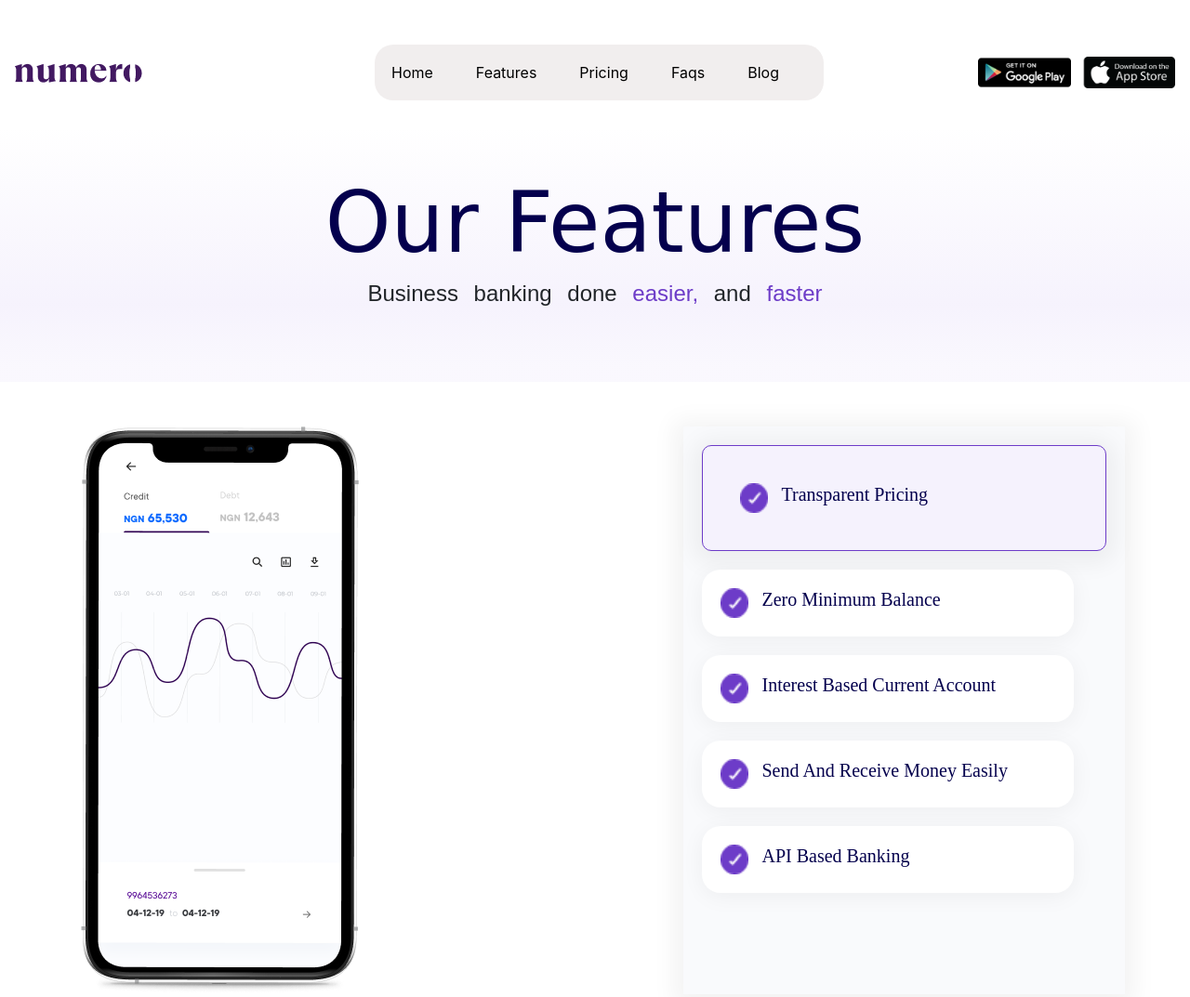
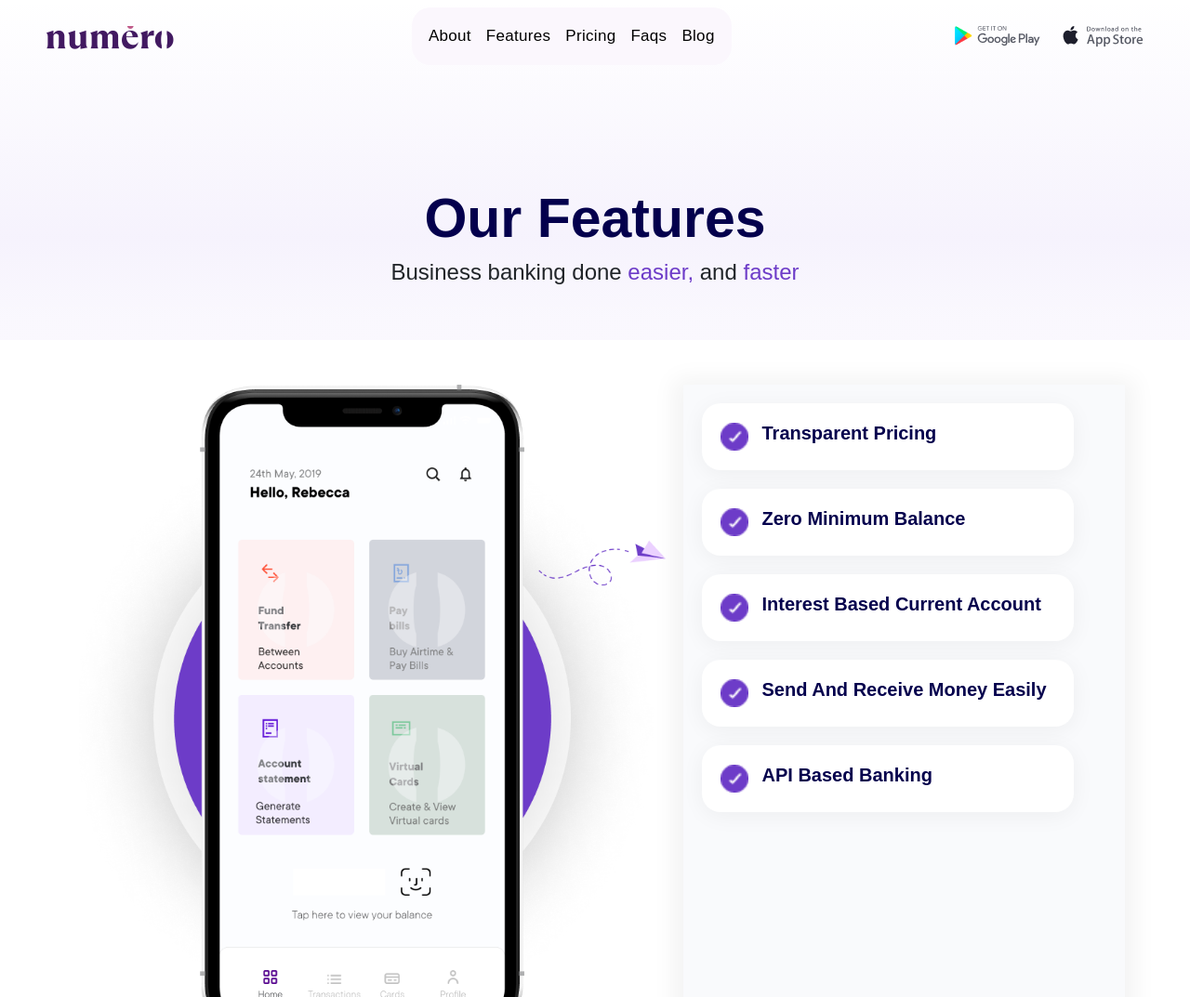
Before and after one commit to quantaquadri/numero-web-project, a plain HTML site: page Features.html in a window 1280 px wide. Shown: the top 1073 px of the page at 93% size. Drawn offline with nearby package versions, Linux system fonts and the light colour scheme; a web font is replaced by a local one.

Commit message:
features

```diff
--- a/Features.html
+++ b/Features.html
@@ -24,30 +24,15 @@
       rel="stylesheet"
       href="https://cdnjs.cloudflare.com/ajax/libs/font-awesome/5.15.3/css/all.min.css"
     />
+    <link rel="stylesheet" href="css/Fresh.css">
     <title></title>
   </head>
   <style>
-    #grad {
-      background: linear-gradient(
-        180deg,
-        rgba(255, 255, 255, 0) 0%,
-        rgba(165, 134, 234, 0.1) 69.67%,
-        rgba(152, 116, 231, 0.05) 93.45%
-      );
-      text-align: center;
-      padding: 50px;
-    }
+
     h4 span {
       color: #6d3cc8;
     }
-    .box {
-      background-color: white;
-      padding: 20px;
-      border-radius: 20px;
-      width: 400px;
-      margin-bottom: 30px;
-      box-shadow: 0px 4px 24px rgba(0, 0, 0, 0.05);
-    }
+
     .vertical {
         border-left: 3px dotted rgb(255, 255, 255);
         height: 300px;
@@ -68,94 +53,53 @@
     }
   </style>
   <body>
-    <nav style="margin-top: 20px" class="navbar navbar-expand-lg">
-      <img src="images/Group11.png" alt="" />
-      <!-- <a style="color:#2D0050;font-family: 'Patua One', cursive;font-size: 30px;" class="navbar-brand" href="#">NUMERO</a> -->
-      <button
-        class="navbar-toggler"
-        type="button"
-        data-toggle="collapse"
-        data-target="#navbarSupportedContent"
-        aria-controls="navbarSupportedContent"
-        aria-expanded="false"
-        aria-label="Toggle navigation"
-      >
-        <span class="navbar-toggler-icon"></span>
-      </button>
+    <header class="header" id="header">
+      <nav class="navbar navbar-expand-lg navbar-dark">
+        <div class="header-container">
+          <a class="navbar-brand" href="index.html">
+            <img src="images/Frame.png" alt="" class="navbar-logo">
+          </a>
+          <button class="navbar-toggler collapsed" type="button" data-bs-toggle="collapse" data-bs-target="#main_nav"
+            aria-controls="navbarNav" aria-expanded="false" aria-label="Toggle navigation">
+            <span class="icon-bar"></span>
+            <span class="icon-bar"></span>
+            <span class="icon-bar"></span>
+          </button>
+          <div class="collapse navbar-collapse" id="main_nav">
+            <ul class="navbar-nav">
+              <li class="nav-item"><a class="nav-link" href="business.html">About</a></li>
 
-      <div class="collapse navbar-collapse" id="navbarSupportedContent">
-        <ul
-          style="
-            background-color: rgb(241, 238, 238);
-            padding: 10px;
-            margin-left: 250px;
-            border-radius: 20px;
-          "
-          class="navbar-nav mr-auto"
-        >
-          <li class="nav-item active">
-            <a style="color: black; margin-right: 30px" class="nav-link" href=""
-              >Home<span class="sr-only">(current)</span></a
-            >
-          </li>
-          <li class="nav-item">
-            <a
-              style="color: black; margin-right: 30px"
-              class="nav-link"
-              href="#"
-              >Features</a
-            >
-          </li>
-          <li class="nav-item">
-            <a
-              style="color: black; margin-right: 30px"
-              class="nav-link"
-              href="#"
-              >Pricing</a
-            >
-          </li>
-          <li class="nav-item">
-            <a
-              style="color: black; margin-right: 30px"
-              class="nav-link"
-              href="#"
-              >Faqs</a
-            >
-          </li>
-          <li class="nav-item">
-            <a
-              style="color: black; margin-right: 30px"
-              class="nav-link"
-              href="#"
-              >Blog</a
-            >
-          </li>
-        </ul>
-        <div class="">
-          <img width="100px" src="images/128x128.png" class="mr-2" alt="" />
-          <img width="100px" src="images/apple.png" alt="" />
-        </div>
-      </div>
-    </nav>
+              <li class="nav-item"><a class="nav-link" href="shopper.html"> Features </a></li>
 
-    <div id="grad">
-      <h3
-        style="
-          font-size: 90px;
-          font-family: 'Patua One', cursive;
-          color: #04004d;
-        "
+              <li class="nav-item"><a class="nav-link" href="shopper.html"> Pricing </a></li>
+
+              <li class="nav-item"><a class="nav-link" href="shopper.html"> Faqs </a></li>
+
+              <li class="nav-item"><a class="nav-link" href="shopper.html"> Blog </a></li>
+            </ul>
+
+            <div class="navbar-button">
+              <a href="">
+                <img src="images/ggplay.png" alt="" class="navbar-btn" style="margin-right: 20px;">
+              </a>
+
+              <a href="">
+                <img src="images/appstore.png" alt="" class="navbar-btn">
+              </a>
+            </div>
+          </div> <!-- navbar-collapse.// -->
+        </div> <!-- container-fluid.// -->
+      </nav>
+    </header>
+
+    <div  class="hero-text2" id="grad1">
+      <h1
+
       >
         Our Features
-      </h3>
+      </h1>
       <h4
-        style="
-          font-family: sans-serif;
-          font-style: normal;
-          font-weight: normal;
-          margin-bottom: 30px;
-          word-spacing: 10px;
-        "
+        class="text"
       >
         Business banking done <span>easier,</span> and <span>faster</span>
       </h4>
@@ -163,62 +107,45 @@
     <div class="container">
       <div class="row">
         <div class="col-md-7 mt-5">
-          <img src="images/Silver.png" alt="" />
+          <img class="img-fluid" src="images/Group 2840.png" alt="" />
         </div>
-        <div
-          style="
-            background-color: #f9fafc;
-            padding: 20px;
-            box-shadow: 0px 4px 24px 10px rgba(0, 0, 0, 0.05);
-          "
-          class="col-md-5 mt-5"
-        >
-          <div
-            style="
-              background-color: #f5f2fd;
-              border: 1px solid #6d3cc8;
-              box-shadow: 0px 4px 24px 10px rgba(0, 0, 0, 0.05);
-              padding: 40px;
-              border-radius: 10px;
-              display: flex;
-              margin-bottom: 20px;
-            "
-          >
+        <div class="feature-box col-md-5 mt-5">
+          <div style="margin-bottom: 20px; display: flex" class="feature">
             <img width="30px" src="images/Group 1937.png" alt="" />&nbsp;
             <div style="margin-left: 10px" class="div">
-              <h5 style="color: #04004d; font-family: 'Patua One'">
+              <h5 class="feature-text">
                 Transparent Pricing
               </h5>
             </div>
           </div>
-          <div style="margin-bottom: 20px; display: flex" class="box">
+          <div style="margin-bottom: 20px; display: flex" class="feature">
             <img width="30px" src="images/Group 1937.png" alt="" />&nbsp;
             <div style="margin-left: 10px" class="div">
-              <h5 style="color: #04004d; font-family: 'Patua One'">
+              <h5 class="feature-text">
                 Zero Minimum Balance
               </h5>
             </div>
           </div>
-          <div style="margin-bottom: 20px; display: flex" class="box">
+          <div style="margin-bottom: 20px; display: flex" class="feature">
             <img width="30px" src="images/Group 1937.png" alt="" />&nbsp;
             <div style="margin-left: 10px" class="div">
-              <h5 style="color: #04004d; font-family: 'Patua One'">
+              <h5 class="feature-text">
                 Interest Based Current Account
               </h5>
             </div>
           </div>
-          <div style="margin-bottom: 20px; display: flex" class="box">
+          <div style="margin-bottom: 20px; display: flex" class="feature">
             <img width="30px" src="images/Group 1937.png" alt="" />&nbsp;
             <div style="margin-left: 10px" class="div">
-              <h5 style="color: #04004d; font-family: 'Patua One'">
+              <h5 class="feature-text">
                 Send And Receive Money Easily
               </h5>
             </div>
           </div>
-          <div style="margin-bottom: 20px; display: flex" class="box">
+          <div style="margin-bottom: 20px; display: flex" class="feature">
             <img width="30px" src="images/Group 1937.png" alt="" />&nbsp;
             <div style="margin-left: 10px" class="div">
-              <h5 style="color: #04004d; font-family: 'Patua One'">
+              <h5 class="feature-text">
                 API Based Banking
               </h5>
             </div>
@@ -226,14 +153,14 @@
         </div>
       </div>
     </div>
-    <div class="container" style="text-align: center;margin-top: 140px; background-color: #F5F2FD;padding: 40px;border-radius: 20px;">
-          <h2 style="color:#04004d ;font-family: 'Patua One';margin-bottom: 20px;">Banking For Your Business</h2>
-          <p>
+    <div class="container banking">
+          <h2 class="heading">Banking For Your Business</h2>
+          <p class="text">
             Banking that cares about you and the work you do
           </p>
           <div class="">
-            <img width="100px" src="images/128x128.png" class="mr-2" alt="" />
-            <img width="100px" src="images/apple.png" alt="" />
+            <img width="100px" src="images/ggplay.png" class="mr-2 p-2 logo" alt="" />
+            <img width="100px"  src="images/appstore.png" class="p-2 logo" alt="" />
           </div>
     </div>
     <div class="container-fluid" style="margin-top: 50px;">
--- a/css/Fresh.css
+++ b/css/Fresh.css
@@ -118,6 +118,38 @@
     background-color: white;
   }
 
+  .feature{
+      background-color: white;
+      padding: 20px;
+      border-radius: 20px;
+      width: 400px;
+      margin-bottom: 30px;
+      box-shadow: 0px 4px 24px rgba(0, 0, 0, 0.05);
+      align-items: center;
+
+  }
+  .feature-box{
+
+            background-color: #f9fafc;
+            padding: 20px;
+            box-shadow: 0px 4px 24px 10px rgba(0, 0, 0, 0.05);
+
+  }
+  .feature:hover{
+    background-color: #f5f2fd;
+    border: 1px solid #6d3cc8;
+    box-shadow: 0px 4px 24px 10px rgba(0, 0, 0, 0.05);
+    padding: 40px;
+    border-radius: 10px;
+    display: flex;
+    margin-bottom: 20px;
+  }
+  .feature-text{
+    color: #04004d;
+    font-family: 'TT Commons', sans-serif;
+    font-weight: 700;
+  }
+
 
   #old {
     height: 590px;
@@ -193,6 +225,12 @@
     color: #04004d;
     margin-left: 180px;
   }
+  .hero-text2>h1 {
+    font-size: 59px;
+    font-family: 'TT Commons', sans-serif;
+    font-weight: 600;
+    color: #04004d;
+  }
   .hero-text1>p{
     text-align: left;
   }
@@ -253,6 +291,18 @@
     left: 63%;
 }
 
+.logo{
+  background-color: #ffff;
+  border-radius: 10px;
+}
+
+.banking{
+  text-align: center;
+  margin-top: 140px;
+  background-color: #F5F2FD;
+  padding: 90px;
+  border-radius: 20px;
+}
 /* //////////////////////////////////////////////// */
   @media all and (max-width:768px) {
     #grad {
```
Also changed, not shown: images/Group 2840.png (added).
